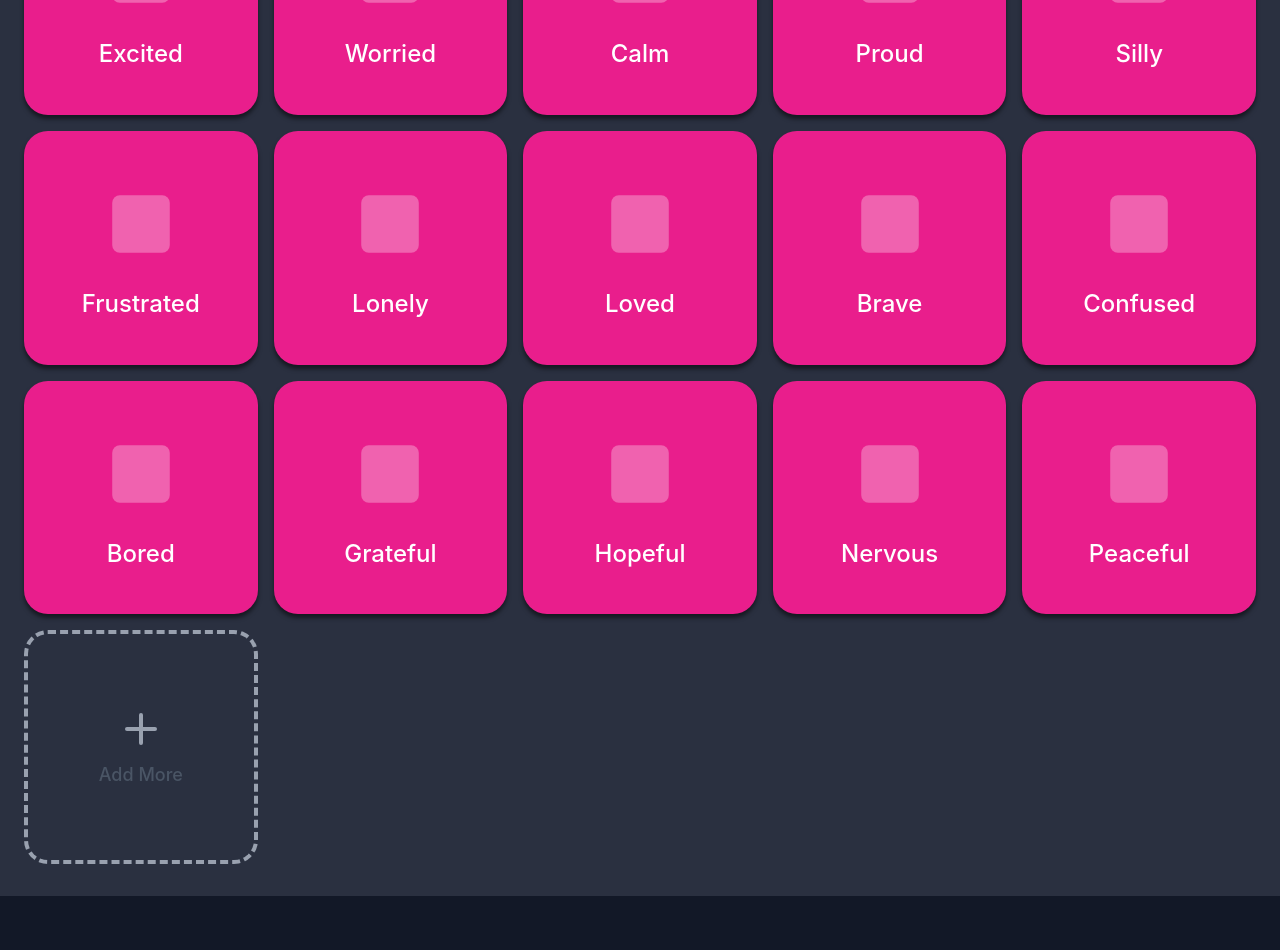
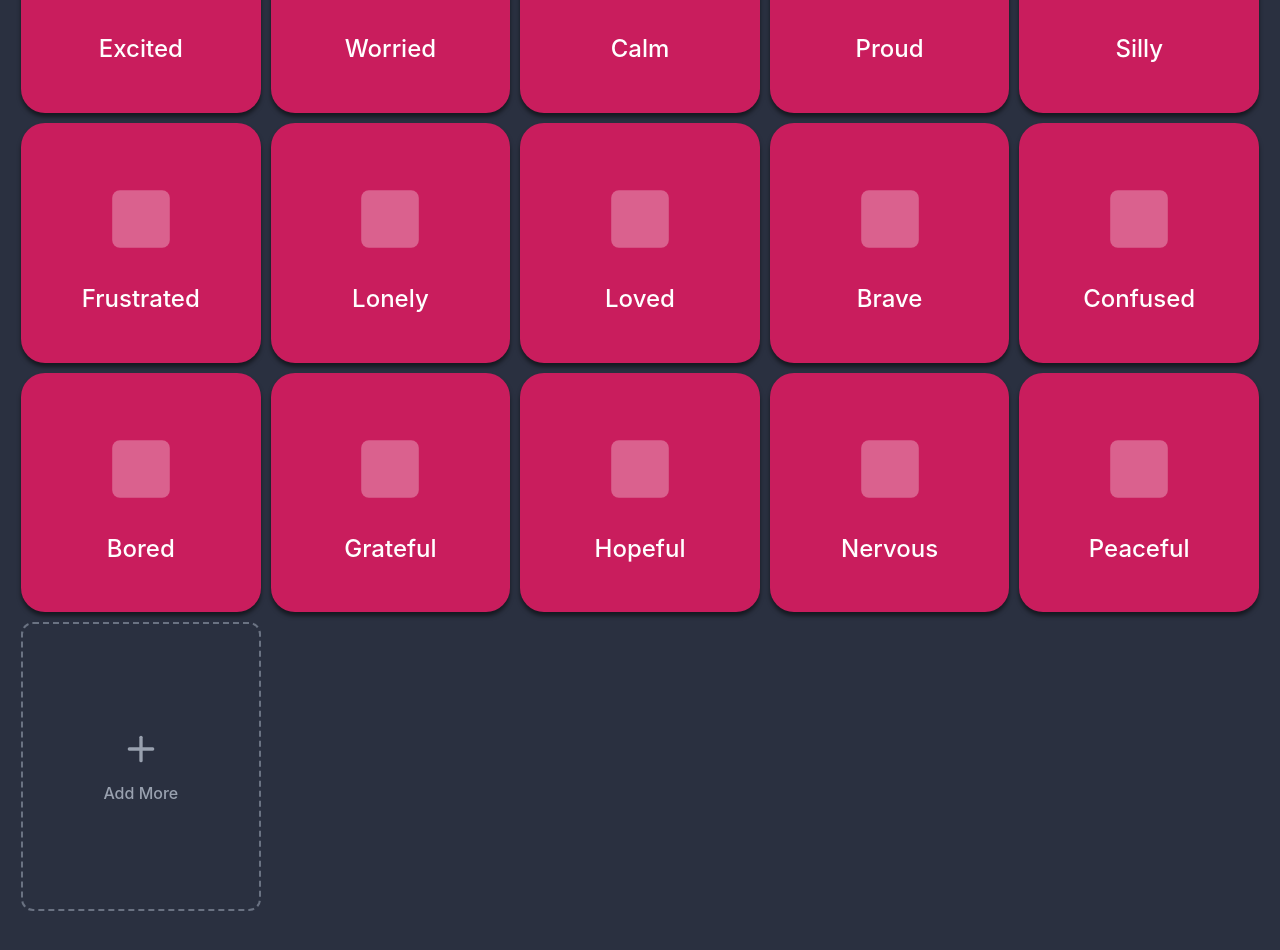
Before and after one commit to EstherRam/Openvoiceaac, a React (Vite) app: page /Openvoiceaac/i-am-feeling in a window 1280 px wide. Shown: the part 600-1550 px from the top of the page. Before the commit the page ends 1496 px from the top, so only its background shows below. Built offline with nearby package versions, Linux system fonts and the light colour scheme.

Commit message:
Fix string quotes and improve formatting in IAmFeeling

```diff
--- a/src/app/pages/IAmFeeling.tsx
+++ b/src/app/pages/IAmFeeling.tsx
@@ -1,7 +1,7 @@
-import { useState, useEffect } from 'react';
-import { Plus } from 'lucide-react';
-import VocabularyTile from '../components/VocabularyTile';
-import AddWordModal from '../components/AddWordModal';
+import { useState, useEffect } from "react";
+import { Plus } from "lucide-react";
+import VocabularyTile from "../components/VocabularyTile";
+import AddWordModal from "../components/AddWordModal";
 
 interface CustomWord {
   id: string;
@@ -10,10 +10,10 @@ interface CustomWord {
 }
 
 const defaultWords = [
-  'happy', 'sad', 'angry', 'scared', 'tired', 'excited',
-  'worried', 'calm', 'proud', 'silly', 'frustrated', 'lonely',
-  'loved', 'brave', 'confused', 'bored', 'grateful', 'hopeful',
-  'nervous', 'peaceful'
+  "happy","sad","angry","scared","tired","excited",
+  "worried","calm","proud","silly","frustrated","lonely",
+  "loved","brave","confused","bored","grateful","hopeful",
+  "nervous","peaceful"
 ];
 
 export default function IAmFeeling() {
@@ -22,32 +22,27 @@ export default function IAmFeeling() {
   const [isModalOpen, setIsModalOpen] = useState(false);
   const [editingWord, setEditingWord] = useState<CustomWord | null>(null);
 
-  // Load hidden words and custom words from localStorage
   useEffect(() => {
-    const hidden = localStorage.getItem('hiddenFeelingsWords');
-    if (hidden) {
-      setHiddenWords(JSON.parse(hidden));
-    }
+    const hidden = localStorage.getItem("hiddenFeelingsWords");
+    if (hidden) setHiddenWords(JSON.parse(hidden));
 
-    const custom = localStorage.getItem('customFeelingsWords');
-    if (custom) {
-      setCustomWords(JSON.parse(custom));
-    }
+    const custom = localStorage.getItem("customFeelingsWords");
+    if (custom) setCustomWords(JSON.parse(custom));
   }, []);
 
   const handleHideWord = (word: string) => {
     const updated = [...hiddenWords, word];
     setHiddenWords(updated);
-    localStorage.setItem('hiddenFeelingsWords', JSON.stringify(updated));
+    localStorage.setItem("hiddenFeelingsWords", JSON.stringify(updated));
   };
 
   const handleAddWord = (text: string, color: string) => {
     if (editingWord) {
-      const updated = customWords.map(w =>
+      const updated = customWords.map((w) =>
         w.id === editingWord.id ? { ...w, text, color } : w
       );
       setCustomWords(updated);
-      localStorage.setItem('customFeelingsWords', JSON.stringify(updated));
+      localStorage.setItem("customFeelingsWords", JSON.stringify(updated));
       setEditingWord(null);
     } else {
       const newWord: CustomWord = {
@@ -55,9 +50,10 @@ export default function IAmFeeling() {
         text,
         color
       };
+
       const updated = [...customWords, newWord];
       setCustomWords(updated);
-      localStorage.setItem('customFeelingsWords', JSON.stringify(updated));
+      localStorage.setItem("customFeelingsWords", JSON.stringify(updated));
     }
   };
 
@@ -67,28 +63,32 @@ export default function IAmFeeling() {
   };
 
   const handleDeleteCustomWord = (id: string) => {
-    const updated = customWords.filter(w => w.id !== id);
+    const updated = customWords.filter((w) => w.id !== id);
     setCustomWords(updated);
-    localStorage.setItem('customFeelingsWords', JSON.stringify(updated));
+    localStorage.setItem("customFeelingsWords", JSON.stringify(updated));
   };
 
   const handleWordClick = (word: string) => {
-    // Speak "I am feeling [word]" immediately
     const utterance = new SpeechSynthesisUtterance(`I am feeling ${word}`);
-    window.speechSynthesis.cancel(); // Cancel any ongoing speech
+    window.speechSynthesis.cancel();
     window.speechSynthesis.speak(utterance);
   };
 
-  const visibleDefaultWords = defaultWords.filter(word => !hiddenWords.includes(word));
+  const visibleDefaultWords = defaultWords.filter(
+    (word) => !hiddenWords.includes(word)
+  );
 
   return (
-    <div className="max-w-7xl mx-auto px-6 py-8">
-      <div className="grid grid-cols-5 gap-4">
+    <div className="px-[21px] pb-[40px] pt-6">
+
+      {/* GRID */}
+      <div className="grid grid-cols-3 md:grid-cols-5 gap-[10px]">
+
         {visibleDefaultWords.map((word) => (
           <VocabularyTile
             key={word}
             text={word}
-            color="#E91E8C"
+            color="#c91d5d"
             onLongPress={() => handleHideWord(word)}
             onClick={() => handleWordClick(word)}
           />
@@ -106,17 +106,33 @@ export default function IAmFeeling() {
           />
         ))}
 
-        {/* Add More Tile */}
+        {/* ADD TILE */}
         <button
           onClick={() => {
             setEditingWord(null);
             setIsModalOpen(true);
           }}
-          className="aspect-square rounded-3xl border-4 border-dashed border-gray-400 hover:border-gray-600 transition-colors flex flex-col items-center justify-center gap-2 bg-transparent"
+          className="
+          w-full
+          aspect-[136/164]
+          rounded-xl
+          border-2
+          border-dashed
+          border-gray-500
+          hover:border-gray-300
+          transition
+          flex
+          flex-col
+          items-center
+          justify-center
+          gap-3
+          text-gray-400
+          "
         >
-          <Plus className="w-12 h-12 text-gray-400" />
-          <span className="text-gray-600 text-lg font-medium">Add More</span>
+          <Plus className="w-10 h-10" />
+          <span className="text-[16px] font-medium">Add More</span>
         </button>
+
       </div>
 
       <AddWordModal
@@ -128,7 +144,7 @@ export default function IAmFeeling() {
         onSave={handleAddWord}
         initialText={editingWord?.text}
         initialColor={editingWord?.color}
-        title={editingWord ? 'Edit Word' : 'Add New Word'}
+        title={editingWord ? "Edit Word" : "Add New Word"}
       />
     </div>
   );
```
